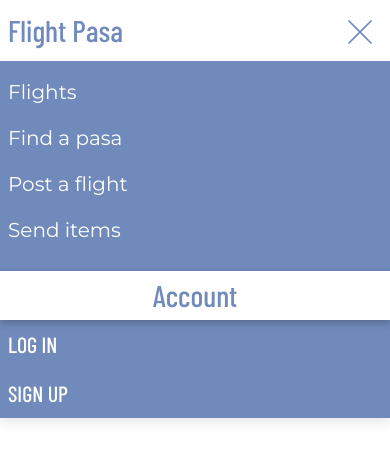
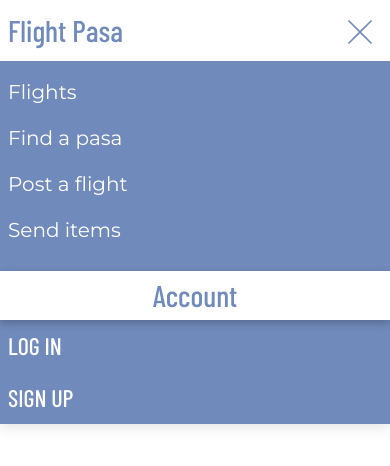
Before and after one commit to AbhikS847/flightpasa, a React (Create React App) app in the folder frontend/: page / in a window 390 px wide. Both pictures are taken after a click on the button 351 px from the left and 30 px from the top of the page. Shown: the top 466 px of the page. Built offline with nearby package versions, Linux system fonts and the light colour scheme.

Commit message:
Font size duplication fixed

```diff
--- a/frontend/src/components/Header.js
+++ b/frontend/src/components/Header.js
@@ -43,16 +43,16 @@ const Header = () => {
             <Nav.Link onClick={closeMenu} className="pasa-links" href="#flights">Post a flight</Nav.Link>
             <Nav.Link onClick={closeMenu} className="pasa-links" href="#items">Send items</Nav.Link>
         </Nav>
-        <div style={{marginTop:10, backgroundColor:"#fff", color:"#708abb", border:'2px solid #fff', fontSize:15, textAlign:'center', fontFamily:'Barlow Condensed', fontSize:30, boxShadow:'rgba(0, 0, 0, 0.24) 0px 3px 8px'}}>Account </div>
+        <div style={{marginTop:10, backgroundColor:"#fff", color:"#708abb", border:'2px solid #fff', textAlign:'center', fontFamily:'Barlow Condensed', fontSize:30, boxShadow:'rgba(0, 0, 0, 0.24) 0px 3px 8px'}}>Account </div>
         <Nav>
             <Nav.Link onClick={resetActiveClasses} className="pasa-links"  href="#5">
               <div className="d-flex align-items-center">
-              <div className="px-2" style={{fontSize:22, fontFamily:'Barlow Condensed'}}>LOG IN</div>
+              <div className="px-2" style={{fontSize:24, fontFamily:'Barlow Condensed'}}>LOG IN</div>
               </div>
             </Nav.Link>
             <Nav.Link onClick={resetActiveClasses} className="pasa-links signup" href="#6">
               <div className="d-flex align-items-center">
-              <div className="px-2" style={{fontSize:22, fontFamily:'Barlow Condensed'}}>SIGN UP</div>
+              <div className="px-2" style={{fontSize:24, fontFamily:'Barlow Condensed'}}>SIGN UP</div>
               </div>
             </Nav.Link>
         </Nav>
```
